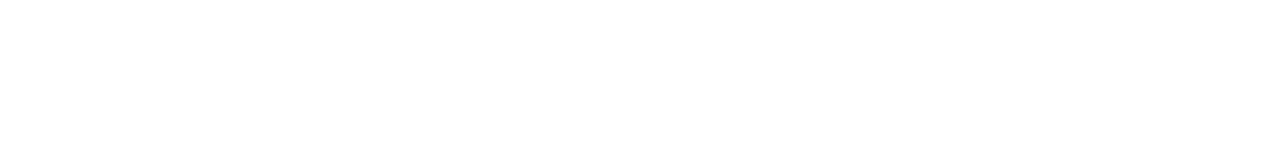
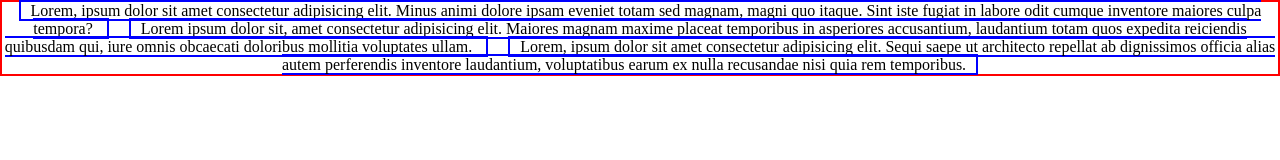
Before and after one commit to anajuh01/display-inline, a plain HTML site: page index.html in a window 1280 px wide. Drawn offline with Linux system fonts and the light colour scheme.

Commit message:
atividade finalizada

```diff
--- a/index.html
+++ b/index.html
@@ -4,9 +4,20 @@
     <meta charset="UTF-8">
     <meta http-equiv="X-UA-Compatible" content="IE=edge">
     <meta name="viewport" content="width=device-width, initial-scale=1.0">
+    <link rel="stylesheet" href="style.css">
     <title>Display Inline</title>
 </head>
 <body>
-
+    <main>
+        <div>
+         Lorem, ipsum dolor sit amet consectetur adipisicing elit. Minus animi dolore ipsam eveniet totam sed magnam, magni quo itaque. Sint iste fugiat in labore odit cumque inventore maiores culpa tempora?
+        </div>
+        <div>
+           Lorem ipsum dolor sit, amet consectetur adipisicing elit. Maiores magnam maxime placeat temporibus in asperiores accusantium, laudantium totam quos expedita reiciendis quibusdam qui, iure omnis obcaecati doloribus mollitia voluptates ullam.
+        </div>
+        <div>
+            Lorem, ipsum dolor sit amet consectetur adipisicing elit. Sequi saepe ut architecto repellat ab dignissimos officia alias autem perferendis inventore laudantium, voluptatibus earum ex nulla recusandae nisi quia rem temporibus.
+        </div>
+    </main>
 </body>
 </html>
--- a/style.css
+++ b/style.css
@@ -0,0 +1,17 @@
+*{
+    margin: 0;
+    padding: 0;
+    box-sizing: border-box;
+}
+
+main{
+    border: 2px solid red;
+    text-align: center;
+}
+
+div{
+    border: 2px solid blue;
+    display: inline;
+    margin-right: 20px;
+    padding-inline: 10px;
+}
```
